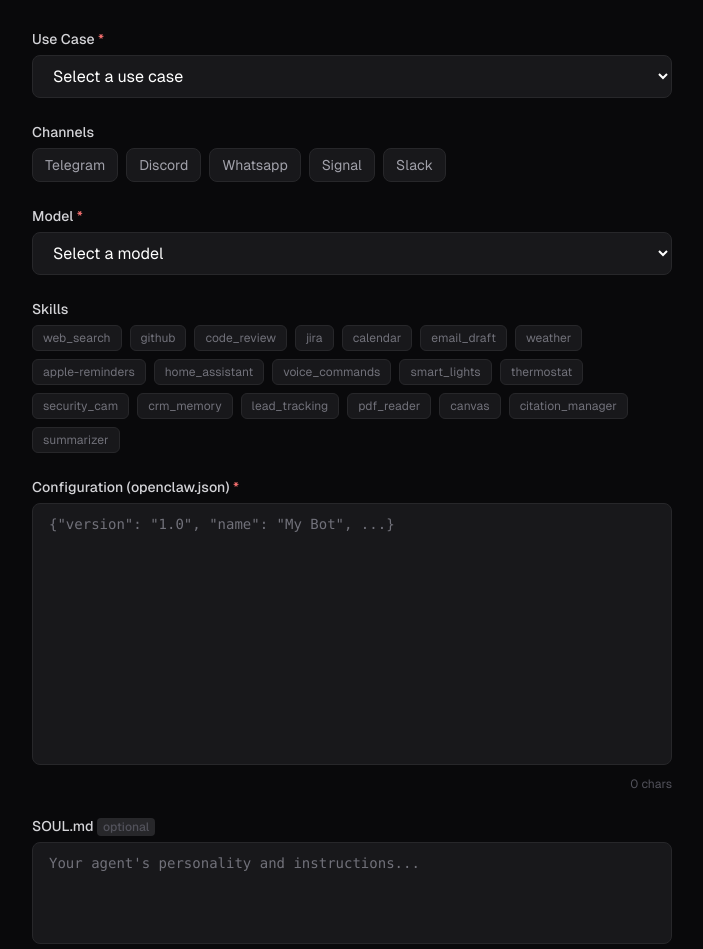
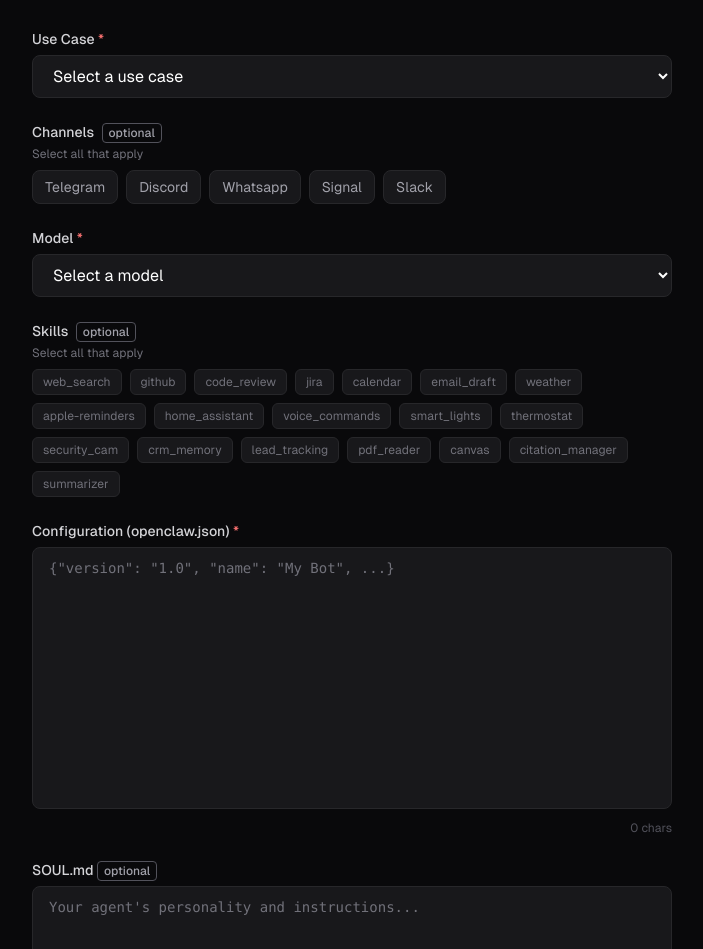
Before and after one commit to 0xShin0221/claw-setups, a Next.js app: page /submit in a window 1280 px wide. Shown: the part 443-1392 px from the top of the page, without its empty margins (288-991 px from the left). Built offline with nearby package versions, Linux system fonts and the light colour scheme.

Commit message:
fix: add optional badges and select-all hint for Channels/Skills

```diff
--- a/src/app/submit/page.tsx
+++ b/src/app/submit/page.tsx
@@ -273,11 +273,14 @@ function SubmitForm() {
 
         {/* Channels */}
         <div>
-          <label className="block text-sm font-medium text-zinc-300 mb-1.5">
-            Channels{channels.length > 0 && (
-              <span className="text-zinc-500 font-normal ml-1">({channels.length} selected)</span>
+          <label className="block text-sm font-medium text-zinc-300 mb-1">
+            Channels{" "}
+            <span className="text-xs text-zinc-400 border border-zinc-600 rounded px-1.5 py-0.5 ml-1">optional</span>
+            {channels.length > 0 && (
+              <span className="text-zinc-500 font-normal ml-2">({channels.length} selected)</span>
             )}
           </label>
+          <p className="text-xs text-zinc-500 mb-2">Select all that apply</p>
           <div className="flex flex-wrap gap-2">
             {CHANNELS.map((ch) => {
               const selected = channels.includes(ch);
@@ -322,11 +325,14 @@ function SubmitForm() {
 
         {/* Skills */}
         <div>
-          <label className="block text-sm font-medium text-zinc-300 mb-1.5">
-            Skills{skills.length > 0 && (
-              <span className="text-zinc-500 font-normal ml-1">({skills.length} selected)</span>
+          <label className="block text-sm font-medium text-zinc-300 mb-1">
+            Skills{" "}
+            <span className="text-xs text-zinc-400 border border-zinc-600 rounded px-1.5 py-0.5 ml-1">optional</span>
+            {skills.length > 0 && (
+              <span className="text-zinc-500 font-normal ml-2">({skills.length} selected)</span>
             )}
           </label>
+          <p className="text-xs text-zinc-500 mb-2">Select all that apply</p>
           <div className="flex flex-wrap gap-2">
             {AVAILABLE_SKILLS.map((skill) => {
               const selected = skills.includes(skill);
@@ -383,7 +389,7 @@ function SubmitForm() {
         <div>
           <label className="block text-sm font-medium text-zinc-300 mb-1.5">
             SOUL.md{" "}
-            <span className="text-xs text-zinc-600 bg-zinc-800 px-1.5 py-0.5 rounded">optional</span>
+            <span className="text-xs text-zinc-400 border border-zinc-600 rounded px-1.5 py-0.5">optional</span>
           </label>
           <textarea
             value={soulMd}
@@ -401,7 +407,7 @@ function SubmitForm() {
         <div>
           <label className="block text-sm font-medium text-zinc-300 mb-1.5">
             AGENTS.md{" "}
-            <span className="text-xs text-zinc-600 bg-zinc-800 px-1.5 py-0.5 rounded">optional</span>
+            <span className="text-xs text-zinc-400 border border-zinc-600 rounded px-1.5 py-0.5">optional</span>
           </label>
           <textarea
             value={agentsMd}
```
